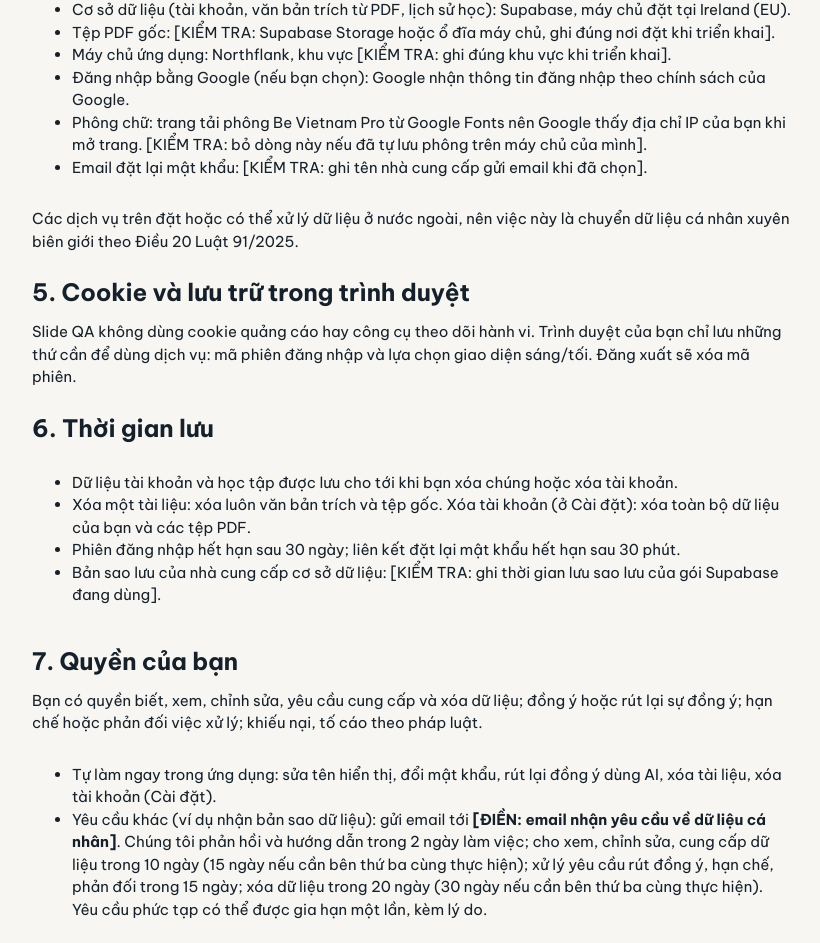
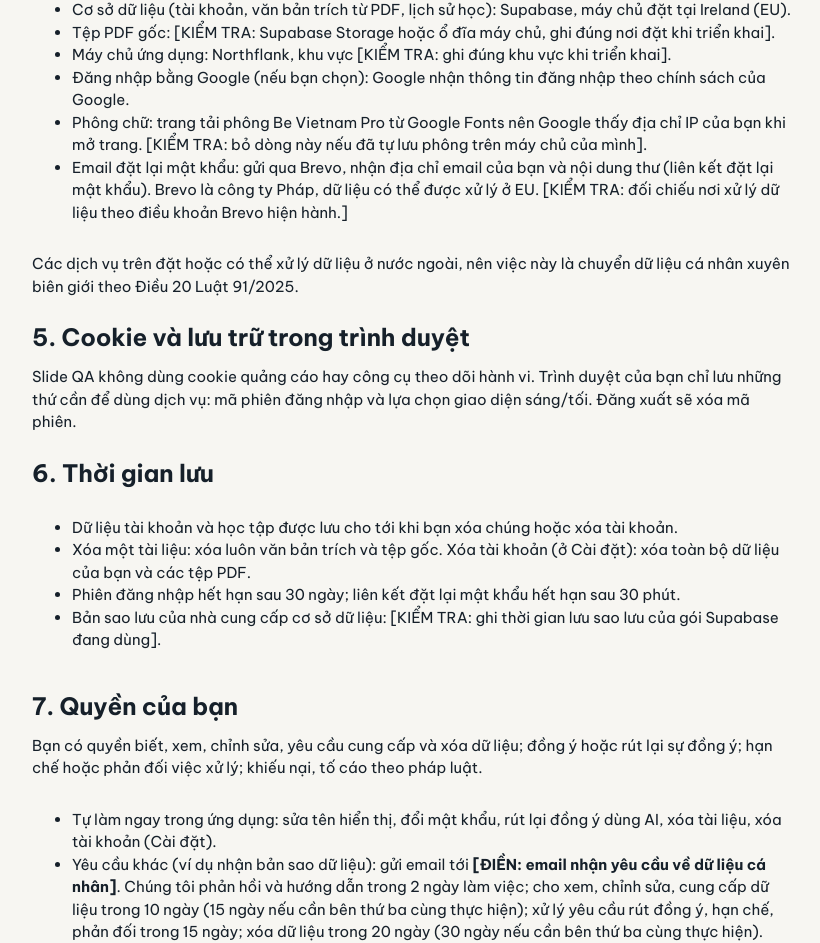
Before and after one commit to leanhtucc/SlideQA_Web, a React (Vite) app: page /privacy in a window 1280 px wide. Shown: the part 1296-2239 px from the top of the page, without its empty margins (228-1048 px from the left). Built offline with nearby package versions, Linux system fonts and the light colour scheme; no server answers.

Commit message:
docs: privacy policy names Brevo for reset emails

```diff
--- a/src/pages/Privacy/Privacy.tsx
+++ b/src/pages/Privacy/Privacy.tsx
@@ -85,7 +85,7 @@ export default function Privacy() {
         <li>Máy chủ ứng dụng: Northflank, khu vực [KIỂM TRA: ghi đúng khu vực khi triển khai].</li>
         <li>Đăng nhập bằng Google (nếu bạn chọn): Google nhận thông tin đăng nhập theo chính sách của Google.</li>
         <li>Phông chữ: trang tải phông Be Vietnam Pro từ Google Fonts nên Google thấy địa chỉ IP của bạn khi mở trang. [KIỂM TRA: bỏ dòng này nếu đã tự lưu phông trên máy chủ của mình].</li>
-        <li>Email đặt lại mật khẩu: [KIỂM TRA: ghi tên nhà cung cấp gửi email khi đã chọn].</li>
+        <li>Email đặt lại mật khẩu: gửi qua Brevo, nhận địa chỉ email của bạn và nội dung thư (liên kết đặt lại mật khẩu). Brevo là công ty Pháp, dữ liệu có thể được xử lý ở EU. [KIỂM TRA: đối chiếu nơi xử lý dữ liệu theo điều khoản Brevo hiện hành.]</li>
       </ul>
       <p>Các dịch vụ trên đặt hoặc có thể xử lý dữ liệu ở nước ngoài, nên việc này là chuyển dữ liệu cá nhân xuyên biên giới theo Điều 20 Luật 91/2025.</p>
 
```
